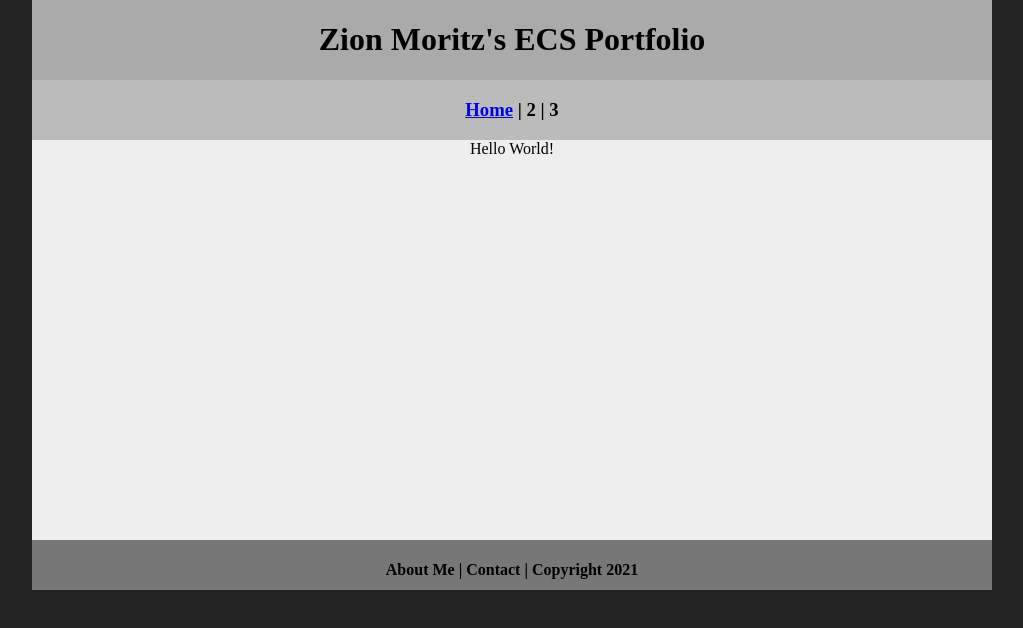
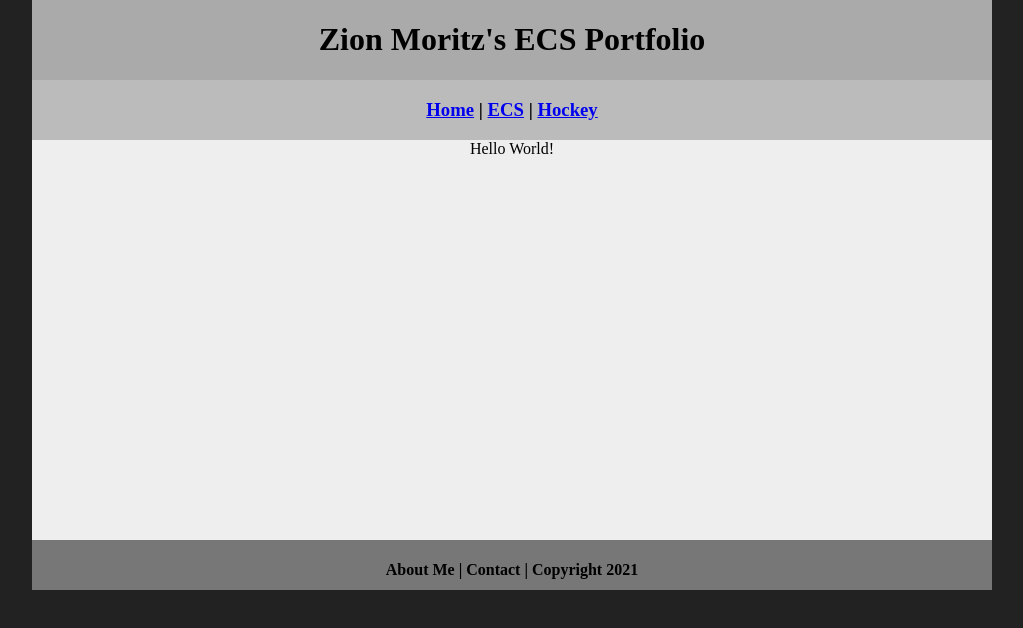
Before and after one commit to ZionMoritz/ecsportfolio2025, a plain HTML site: page index.html in a window 1280 px wide. Shown: the whole page, without its empty margins (128-1151 px from the left). Drawn offline with Linux system fonts and the light colour scheme.

Commit message:
Update index.html

```diff
--- a/index.html
+++ b/index.html
@@ -12,7 +12,7 @@
   	<h1> Zion Moritz's ECS Portfolio </h1>
   </div>
   <div class="nav">
-    <h3><a href="index.html">Home</a> | 2 | 3</h3>
+    <h3> <a href="index.html">Home</a> | <a href="ecs/index.html">ECS</a> | <a href="index.html">Hockey</a> </h3>
   </div>
   <div class="content">Hello World!</div>
   <div class="footer">
```
